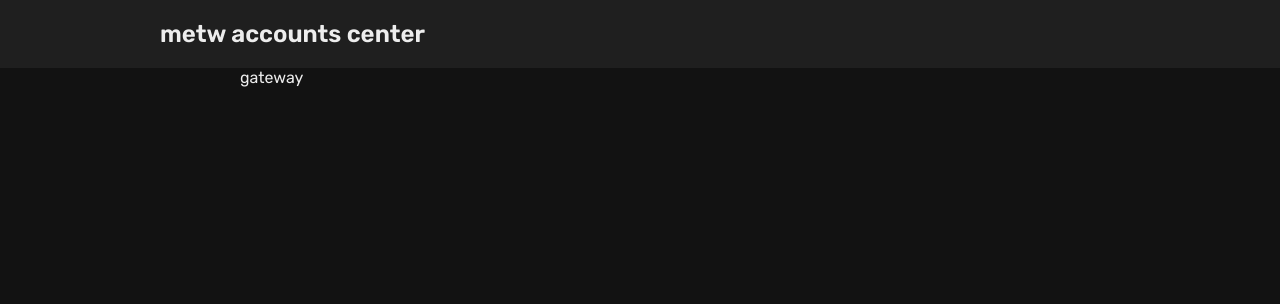
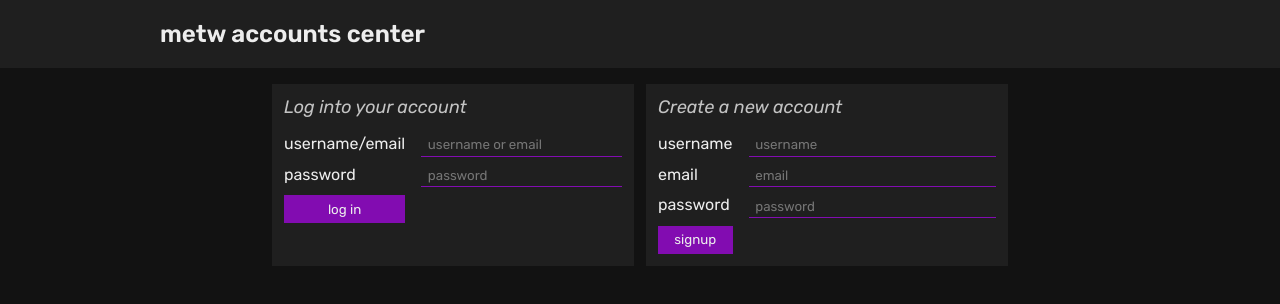
Before and after one commit to metwse/metw-accounts-center-www, a React (Vite) app: page / in a window 1280 px wide. Shown: the top 304 px of the page. Built offline with nearby package versions, Linux system fonts and the light colour scheme; no server answers.

Commit message:
initial-commit: gateway page

```diff
--- a/src/App.tsx
+++ b/src/App.tsx
@@ -1,20 +1,37 @@
 import { useEffect, useState } from 'react';
+
 import { Session } from './lib/metw';
 
 import EmailVerificationSessionPage from './pages/email-verification-session';
 import GatewayPage from './pages/gateway';
 import SessionPage from './pages/session';
-import Header from './components/header';
 
 import { Page } from './pages';
+
+import Header from './components/header';
+import LoadingOverlay from './components/loading-overlay';
 
 
 export default function App({ session }: { session: Session }) {
   const [page, setPage] = useState<Page>(Page.Loading);
+  const [loadingOverlayActive, setLoadingOverlayActive] = useState(false);
 
   const updateTitle = (title: string | null) => {
     document.title = title === null ?
       'metw accounts center' : `metw accounts center | ${title}`;
+  }
+
+  async function awaitOverlay<T>(asyncTask: () => Promise<T>): Promise<T> {
+    setLoadingOverlayActive(true)
+    let res;
+
+    try {
+      res = await asyncTask();
+
+      return res;
+    } finally {
+      setLoadingOverlayActive(false)
+    }
   }
 
   useEffect(() => {
@@ -61,12 +78,14 @@ export default function App({ session }: { session: Session }) {
     <div>
       <Header />
 
+      <LoadingOverlay isActive={loadingOverlayActive} />
+
       { page === Page.EmailVerificationSession ?
         <EmailVerificationSessionPage /> : null }
       { page === Page.Session ?
-        <SessionPage /> : null }
+        <SessionPage session={session} awaitOverlay={awaitOverlay} /> : null }
       { page === Page.Gateway ?
-        <GatewayPage /> : null }
+        <GatewayPage session={session} awaitOverlay={awaitOverlay} /> : null }
       { page === Page.Loading ?
         <main>...</main> : null }
     </div>
--- a/src/components/header/style.module.scss
+++ b/src/components/header/style.module.scss
@@ -11,11 +11,4 @@
     max-width: 60rem;
     flex-grow: 1;
   }
-
-  h1 {
-    font-size: 1.5rem;
-    margin: 0;
-    font-weight: 600;
-    flex-basis: 1;
-  }
 }
--- /dev/null
+++ b/src/components/loading-overlay/index.tsx
@@ -0,0 +1,16 @@
+import styles from './style.module.scss';
+
+
+export default function LoadingOverlay({ isActive }: { isActive: boolean }) {
+  return (
+    <>
+      {
+        isActive ?
+          <div className={styles['loading-overlay']}>
+            <div></div>
+          </div>
+          : null
+      }
+    </>
+  )
+}
--- /dev/null
+++ b/src/components/loading-overlay/style.module.scss
@@ -0,0 +1,26 @@
+@use '../../styles/theme.scss' as *;
+@use 'sass:color';
+
+
+@keyframes loading-overlay {
+  from { rotate: 0deg }
+  to { rotate: 360deg }
+}
+
+.loading-overlay {
+  display: flex;
+  position: absolute; inset: 0;
+  background-color: color.adjust($bg2, $alpha: -0.5);
+  backdrop-filter: blur(1px);
+  justify-content: center; align-items: center;
+  z-index: 10;
+
+  div {
+    width: 3rem; height: 3rem;
+    border: solid 0.25rem $color;
+    border-radius: 100%;
+    border-left-color: transparent;
+
+    animation: 1s linear infinite loading-overlay;
+  }
+}
--- a/src/pages/gateway/index.tsx
+++ b/src/pages/gateway/index.tsx
@@ -1,3 +1,75 @@
-export default function GatewayPage() {
-  return (<main>gateway</main>);
+import type { Session } from '../../lib/metw';
+import type { AwaitOverlay } from '../../types';
+
+import styles from './styles.module.scss';
+
+
+export default function GatewayPage(
+  { session, awaitOverlay }:
+    { session: Session, awaitOverlay: AwaitOverlay }
+) {
+  const login = async (form: HTMLFormElement) => {
+    const usernameOrEmail: string = form['data-id'].value!;
+    const password: string = form['data-password'].value!;
+
+    const by = usernameOrEmail.includes('@') ? 'email' : 'username';
+
+    if (by === 'email') {
+      await session.login({
+        by,
+        email: usernameOrEmail,
+        password,
+      });
+    } else {
+      await session.login({
+        by,
+        username: usernameOrEmail,
+        password,
+      });
+    }
+  };
+
+  const signup = async (form: HTMLFormElement) => {
+    const username: string = form['data-username'].value!;
+    const email: string = form['data-email'].value!;
+    const password: string = form['data-password'].value!;
+
+    await session.signup({
+      username, email, password, captcha: '123'
+    })
+  };
+
+  return (
+    <main className={styles['main']}>
+      <section>
+        <h3>Log into your account</h3>
+        <form onSubmit={(e) => {
+          e.preventDefault();
+          awaitOverlay(() => login(e.target));
+        }}>
+          <span>username/email</span>
+          <input name="data-id" placeholder="username or email" />
+          <span>password</span>
+          <input name="data-password" type="password" placeholder="password" />
+          <input type="submit" value="log in" />
+        </form>
+      </section>
+
+      <section>
+        <h3>Create a new account</h3>
+        <form onSubmit={(e) => {
+          e.preventDefault();
+          awaitOverlay(() => signup(e.target));
+        }}>
+          <span>username</span>
+          <input name="data-username" placeholder="username" />
+          <span>email</span>
+          <input name="data-email" placeholder="email" />
+          <span>password</span>
+          <input name="data-password" type="password" placeholder="password" />
+          <input type="submit" value="signup" />
+        </form>
+      </section>
+    </main>
+  );
 }
--- /dev/null
+++ b/src/pages/gateway/styles.module.scss
@@ -0,0 +1,18 @@
+.main {
+  display: grid;
+  grid-template-columns: 1fr 1fr;
+
+  form {
+    display: grid;
+    grid-template-columns: auto 1fr;
+    gap: 0.5em 1em;
+  }
+
+  input { min-width: 0; }
+}
+
+@media (max-width: 40rem) {
+  .main {
+    display: flex;
+  }
+}
--- a/src/pages/index.ts
+++ b/src/pages/index.ts
@@ -3,4 +3,4 @@ export enum Page {
   Session,
   Gateway,
   Loading,
-}
+};
--- a/src/pages/session/index.tsx
+++ b/src/pages/session/index.tsx
@@ -1,10 +1,43 @@
+import { useEffect, useState } from 'react';
+
 import type { Session } from '../../lib/metw';
+import type { AccountRes } from '../../lib/metw-types';
+import type { AwaitOverlay } from '../../types';
 
 
-export default function SessionPage({ session }: { session: Session}) {
+export default function SessionPage(
+  { session, awaitOverlay }:
+    { session: Session, awaitOverlay: AwaitOverlay }
+) {
+  const [me, setMe] = useState<null | AccountRes>(null);
+
+  useEffect(() => {
+    let ignore = false;
+
+    async function fetchMe() {
+      const res = await session.me();
+
+      if (res.ok && !ignore)
+        setMe(res.data);
+    }
+
+    fetchMe();
+
+    () => ignore = true;
+  }, [session]);
+
   return (
     <main>
-      session
+      <h2>Hello, @{me?.username ?? '...'}!</h2>
+
+      <section>
+        <h3>Actions</h3>
+        <div>
+          <button onClick={
+            () => { awaitOverlay(() => session.logout()); }
+          }>logout</button>
+        </div>
+      </section>
     </main>
   );
 }
--- a/src/styles/global.scss
+++ b/src/styles/global.scss
@@ -1,4 +1,5 @@
 @use './theme.scss' as *;
+@use 'sass:color';
 
 
 * {
@@ -13,6 +14,60 @@ body {
 }
 
 main {
-  margin: 0 auto;
+  display: flex;
+  margin: 0 auto; padding: 1rem 2rem;
   max-width: 50rem;
+  flex-direction: column; gap: 0.75rem;
 }
+
+section {
+  display: flex;
+  padding: 0.75rem;
+  flex-direction: column; gap: 1rem;
+  background-color: $bg1;
+}
+
+h1, h2, h3, h4 {
+  margin: unset; font-weight: normal;
+}
+
+h1 {
+  font-size: 1.5rem;
+  font-weight: 600;
+}
+
+h2 { font-size: 1.25rem; font-weight: 500; }
+
+h3 {
+  font-size: 1.125rem;
+  font-weight: 400;
+  font-style: italic;
+  opacity: 0.8;
+}
+
+button, input[type="submit"] {
+  display: flex;
+  padding: 0.4rem 0.55rem;
+  background-color: $primary;
+  border: none;
+  align-items: center; justify-content: center; gap: 0.5rem;
+  transition: 0.3s background-color;
+
+  &:not(:disabled) { cursor: pointer; }
+
+  &:disabled {
+    background-color: color.adjust($primary, $saturation: -100%);
+  }
+
+  &:not(:disabled):hover {
+    background-color: color.adjust($primary, $lightness: 10%);
+  }
+}
+
+input:not([type="submit"]) {
+  padding: 0.25em 0.5em;
+  border: none; background: $bg1;
+  outline: none;
+  border-bottom: 0.125em solid $primary;
+  appearance: textfield;
+}
--- /dev/null
+++ b/src/types.ts
@@ -0,0 +1 @@
+export type AwaitOverlay = <T>(asyncTask: () => Promise<T>) => Promise<T>;
```
Also changed, not shown: src/decl.d.ts (renamed from src/types.d.ts).
